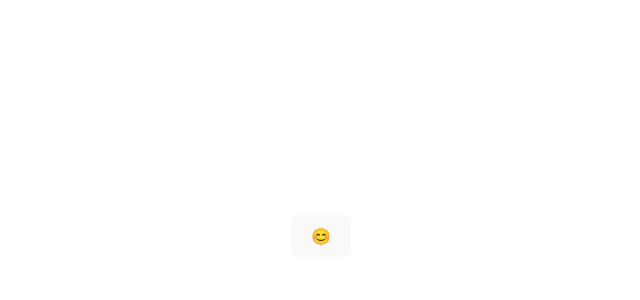
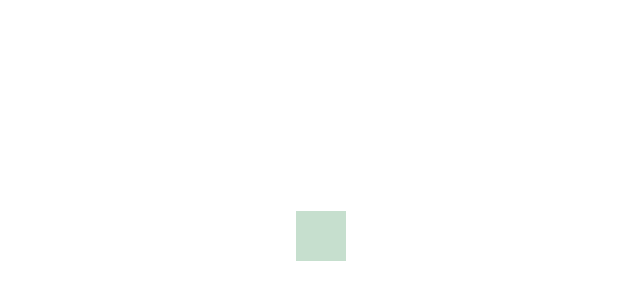
Before and after one commit to Katkulator/JavaScriptCourse, a React (Vite) app in the folder React/first-react-app/: page / in a window 1280 px wide. Shown: the part 164-464 px from the top of the page, without its empty margins (319-959 px from the left). Built offline with nearby package versions, Linux system fonts and the light colour scheme.

Commit message:
add ColorBoxes exercise

```diff
--- a/React/first-react-app/src/App.jsx
+++ b/React/first-react-app/src/App.jsx
@@ -14,6 +14,8 @@ import Form from './Form';
 import ClickerTwo from './State/ClickerTwo';
 import Counter from './State/Counter';
 import Toggler from './State/Toggler';
+import ToggleCounter from './State/ToggleCounter';
+import ColorBox from './State/ColorBox';
 
 const data = [
   { id: 1, item: "Eggs", quantity: 12, completed: false },
@@ -54,7 +56,8 @@ function App() {
       <Clicker message ="wassup" buttonText="Click Me 2!"/> */}
       {/* <ClickerTwo />
       <Counter /> */}
-      <Toggler />
+      {/* <ToggleCounter /> */}
+      <ColorBox />
     </div>
 
   );
--- /dev/null
+++ b/React/first-react-app/src/State/ColorBox.jsx
@@ -0,0 +1,15 @@
+import "./ColorBoxes.css"
+
+function makeRandomColor () {
+    const r = Math.floor(Math.random() * 255) + 1
+    const g = Math.floor(Math.random() * 255) + 1
+    const b = Math.floor(Math.random() * 255) + 1
+    return `rgb(${r},${g},${b})`
+ }
+
+export default function ColorBox() {
+    const styles = { backgroundColor: makeRandomColor() }
+    return (
+        <div className="ColorBox" style={styles}></div>
+    );
+}
--- /dev/null
+++ b/React/first-react-app/src/State/ColorBoxes.css
@@ -0,0 +1,4 @@
+.ColorBox {
+    width: 50px;
+    height: 50px;
+}
--- /dev/null
+++ b/React/first-react-app/src/State/ToggleCounter.jsx
@@ -0,0 +1,21 @@
+import { useState } from "react";
+
+export default function ToggleCounter () {
+    const [isHappy, setIsHappy] = useState(true)
+    const [count, setCount] = useState(0)
+    const toggleHappy = () => setIsHappy(!isHappy)
+    const changeCount = () => setCount(count + 1);
+
+    return(
+        <div>
+            <button onClick={() => {
+                toggleHappy();
+                changeCount();
+            }} style={{fontSize: "5rem", width:"630px"}}>
+                KLIKNI ME!
+                {isHappy ? "🤚" : "🖕"}
+            </button>
+            <p>{count}</p>
+        </div>
+    );
+}
```
Also changed, not shown: React/first-react-app/src/State/ColorBoxes.jsx (added).
